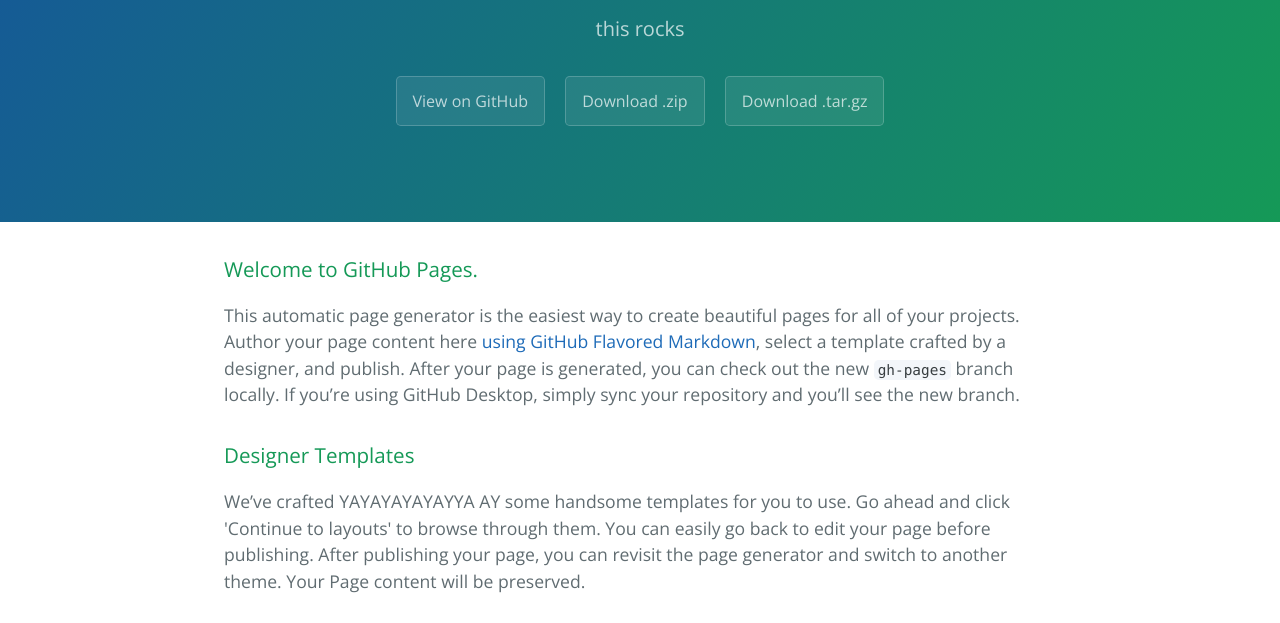
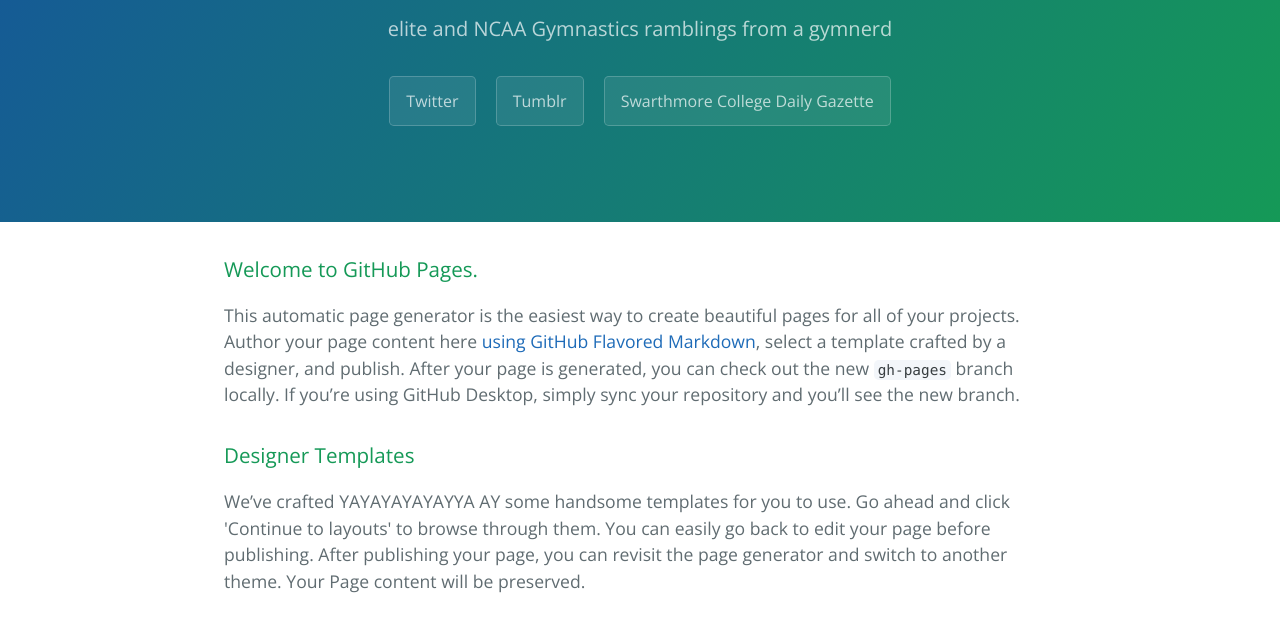
Before and after one commit to isabelbaskin/chalkitupgymblog, a plain HTML site: page index.html in a window 1280 px wide. Shown: the part 161-784 px from the top of the page. Drawn offline with nearby package versions, Linux system fonts and the light colour scheme.

Commit message:
Update index.html

```diff
--- a/index.html
+++ b/index.html
@@ -12,10 +12,10 @@
   <body>
     <section class="page-header">
       <h1 class="project-name">Welcome to Chalk It Up Gym Blog!</h1>
-      <h2 class="project-tagline">this rocks</h2>
-      <a href="https://github.com/isabelbaskin/chalkitupgymblog" class="btn">View on GitHub</a>
-      <a href="https://github.com/isabelbaskin/chalkitupgymblog/zipball/master" class="btn">Download .zip</a>
-      <a href="https://github.com/isabelbaskin/chalkitupgymblog/tarball/master" class="btn">Download .tar.gz</a>
+      <h2 class="project-tagline">elite and NCAA Gymnastics ramblings from a gymnerd</h2>
+      <a href="https://twitter.com/ChalkItUpBlog" class="btn">Twitter</a>
+      <a href="http://chalkitupgymblog.tumblr.com" class="btn">Tumblr</a>
+      <a href="daily.swarthmore.edu/tag/isabel-baskin/" class="btn">Swarthmore College Daily Gazette</a>
     </section>
 
     <section class="main-content">
```
